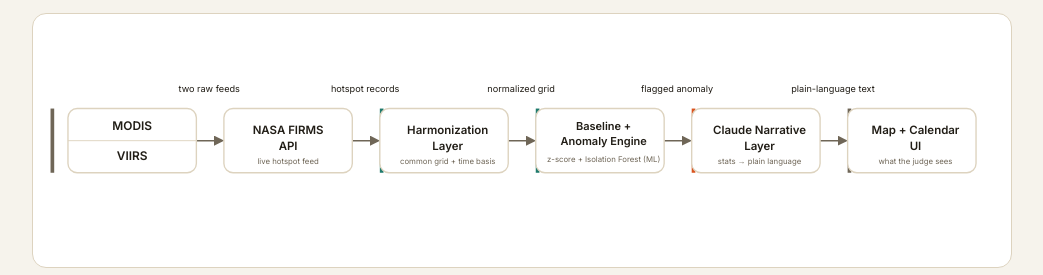
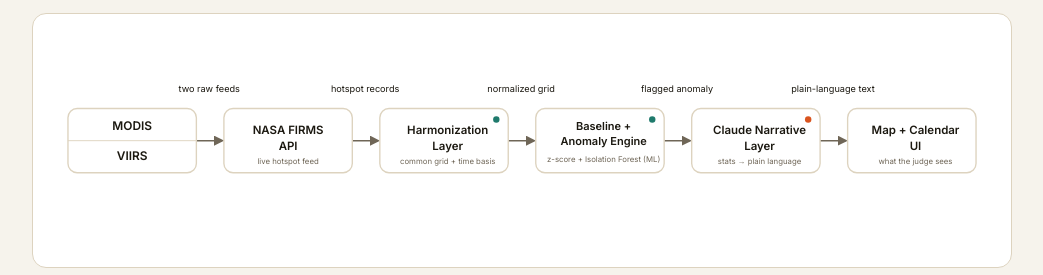
Before and after one commit to rahim-druba/fire-harmonizer, a website: page web/architecture.html in a window 1280 px wide. Shown: the part 331-606 px from the top of the page, without its empty margins (118-1161 px from the left). Drawn offline with Linux system fonts and the light colour scheme.

Commit message:
Replace generic accent-bar cards with a corner dot; fix ink color drift

```diff
--- a/web/architecture.html
+++ b/web/architecture.html
@@ -9,7 +9,7 @@
   --bg:#f6f3ec;
   --surface:#ffffff;
   --surface-2:#eee8db;
-  --fg:#211d16;
+  --fg:#1b1810;
   --muted:#6f6657;
   --border:#ddd3bf;
   --claude:#d9541f;
@@ -162,7 +162,6 @@ text{ fill: var(--fg); font-family: "Inter", sans-serif; }
           </g>
 
           <!-- box 0: satellites -->
-          <rect x="6" y="90" width="4" height="70" fill="var(--muted)"/>
           <rect class="box" x="25" y="90" width="140" height="70" rx="10"/>
           <line class="divider" x1="25" y1="125" x2="165" y2="125"/>
           <text x="95" y="113" text-anchor="middle" font-weight="600" font-size="13">MODIS</text>
@@ -175,28 +174,27 @@ text{ fill: var(--fg); font-family: "Inter", sans-serif; }
           <text class="muted-text" x="265" y="150" text-anchor="middle" font-size="8.5">live hotspot feed</text>
 
           <!-- box 2: Harmonization Layer (Codex) -->
-          <rect x="365" y="90" width="4" height="70" fill="var(--codex)"/>
           <rect class="box" x="365" y="90" width="140" height="70" rx="10"/>
+          <circle cx="492" cy="102" r="3.5" fill="var(--codex)"/>
           <text x="439" y="118" text-anchor="middle" font-weight="600" font-size="12.5">Harmonization</text>
           <text x="439" y="135" text-anchor="middle" font-weight="600" font-size="12.5">Layer</text>
           <text class="muted-text" x="439" y="150" text-anchor="middle" font-size="8.5">common grid + time basis</text>
 
           <!-- box 3: Baseline + Anomaly Engine (Codex) -->
-          <rect x="535" y="90" width="4" height="70" fill="var(--codex)"/>
           <rect class="box" x="535" y="90" width="140" height="70" rx="10"/>
+          <circle cx="662" cy="102" r="3.5" fill="var(--codex)"/>
           <text x="609" y="113" text-anchor="middle" font-weight="600" font-size="12">Baseline +</text>
           <text x="609" y="130" text-anchor="middle" font-weight="600" font-size="12">Anomaly Engine</text>
           <text class="muted-text" x="609" y="148" text-anchor="middle" font-size="8.5">z-score + Isolation Forest (ML)</text>
 
           <!-- box 4: Claude Narrative Layer -->
-          <rect x="705" y="90" width="4" height="70" fill="var(--claude)"/>
           <rect class="box" x="705" y="90" width="140" height="70" rx="10"/>
+          <circle cx="832" cy="102" r="3.5" fill="var(--claude)"/>
           <text x="779" y="118" text-anchor="middle" font-weight="600" font-size="12.5">Claude Narrative</text>
           <text x="779" y="135" text-anchor="middle" font-weight="600" font-size="12.5">Layer</text>
           <text class="muted-text" x="779" y="150" text-anchor="middle" font-size="8.5">stats → plain language</text>
 
           <!-- box 5: Map + Calendar UI -->
-          <rect x="875" y="90" width="4" height="70" fill="var(--muted)"/>
           <rect class="box" x="875" y="90" width="140" height="70" rx="10"/>
           <text x="949" y="118" text-anchor="middle" font-weight="600" font-size="12.5">Map + Calendar</text>
           <text x="949" y="135" text-anchor="middle" font-weight="600" font-size="12.5">UI</text>
```
